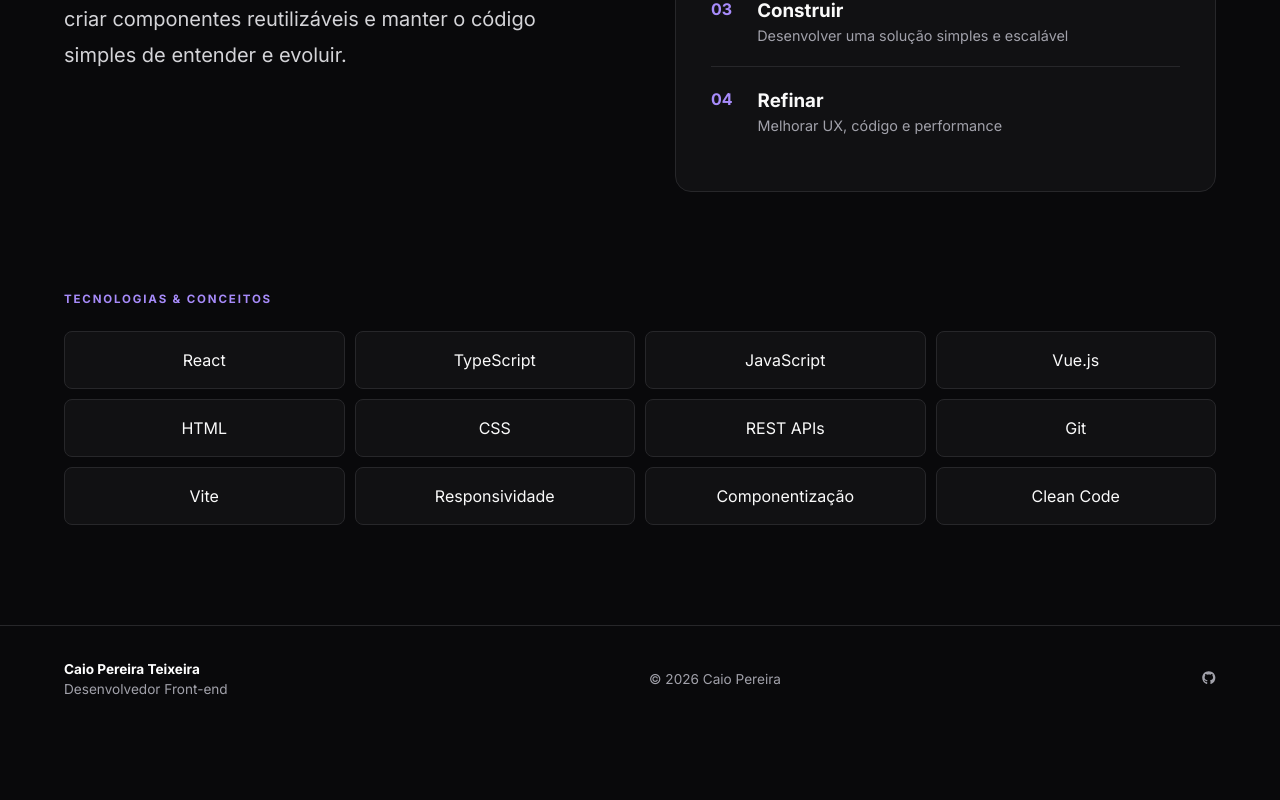
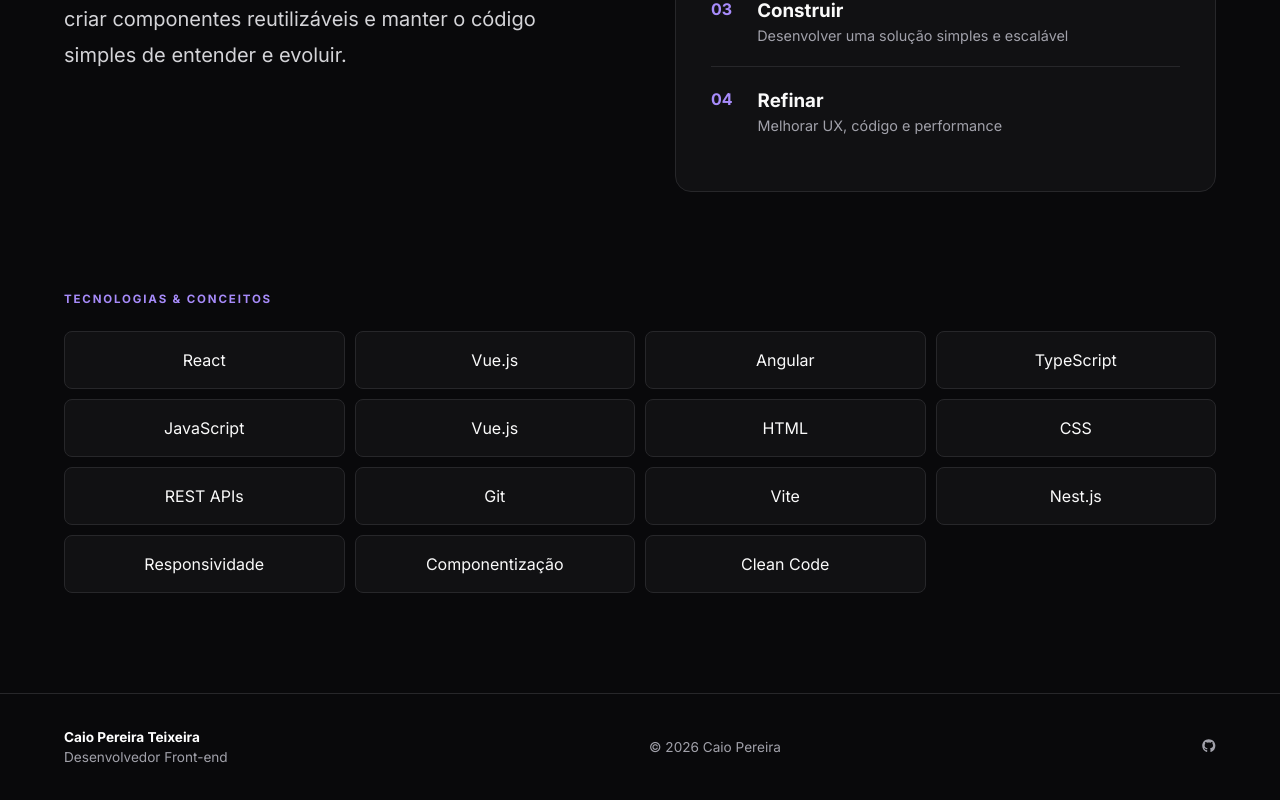
Before and after one commit to caioptt/portfolio, a React (Vite) app: page /#/sobre in a window 1280 px wide. Shown: the part 764-1564 px from the top of the page. Before the commit the page ends 1496 px from the top, so only its background shows below. Built offline with nearby package versions, Linux system fonts and the light colour scheme.

Commit message:
new skills on about

```diff
--- a/src/pages/About.tsx
+++ b/src/pages/About.tsx
@@ -1,5 +1,7 @@
 const skills = [
   "React",
+  "Vue.js",
+  "Angular",
   "TypeScript",
   "JavaScript",
   "Vue.js",
@@ -8,6 +10,7 @@ const skills = [
   "REST APIs",
   "Git",
   "Vite",
+  "Nest.js",
   "Responsividade",
   "Componentização",
   "Clean Code"
```
